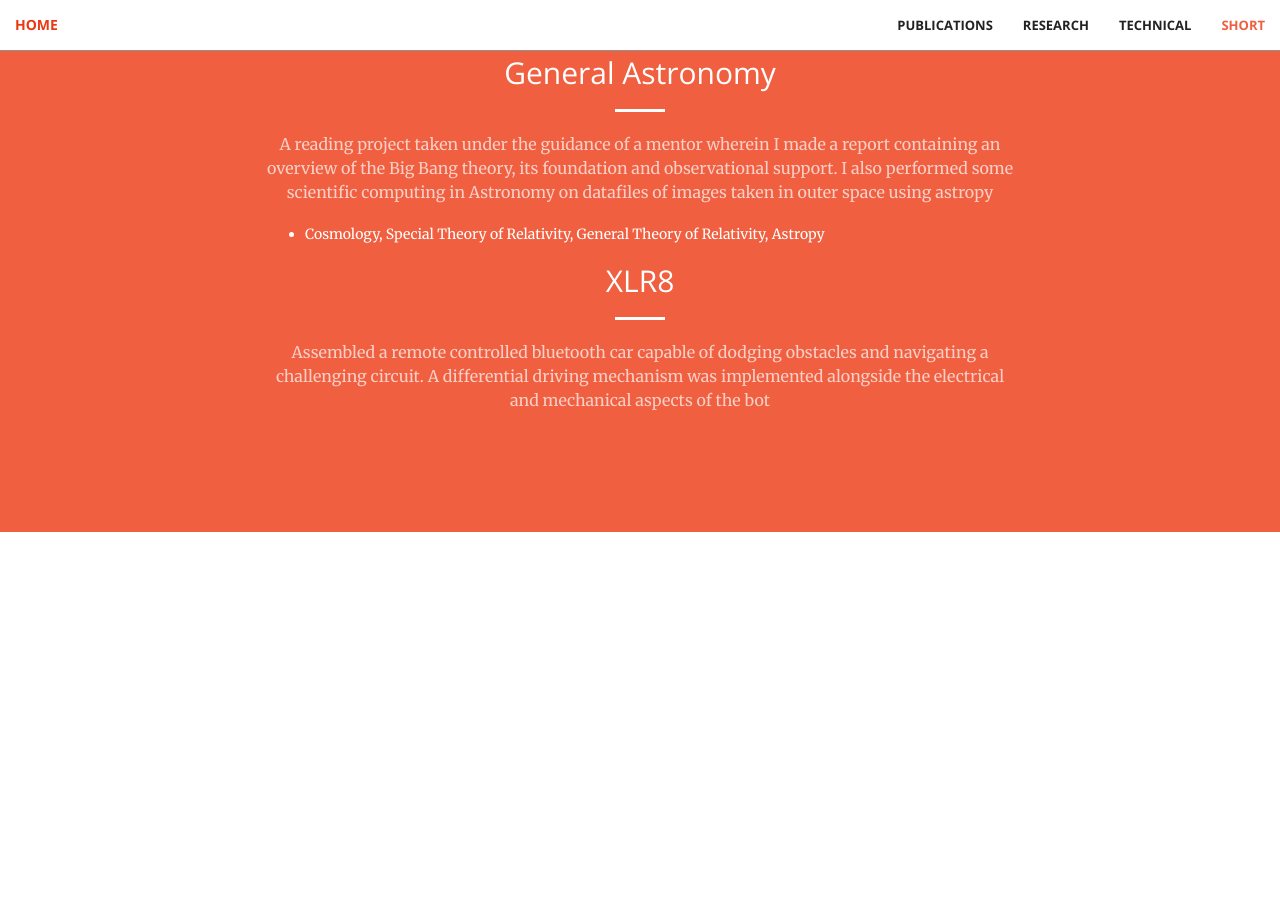
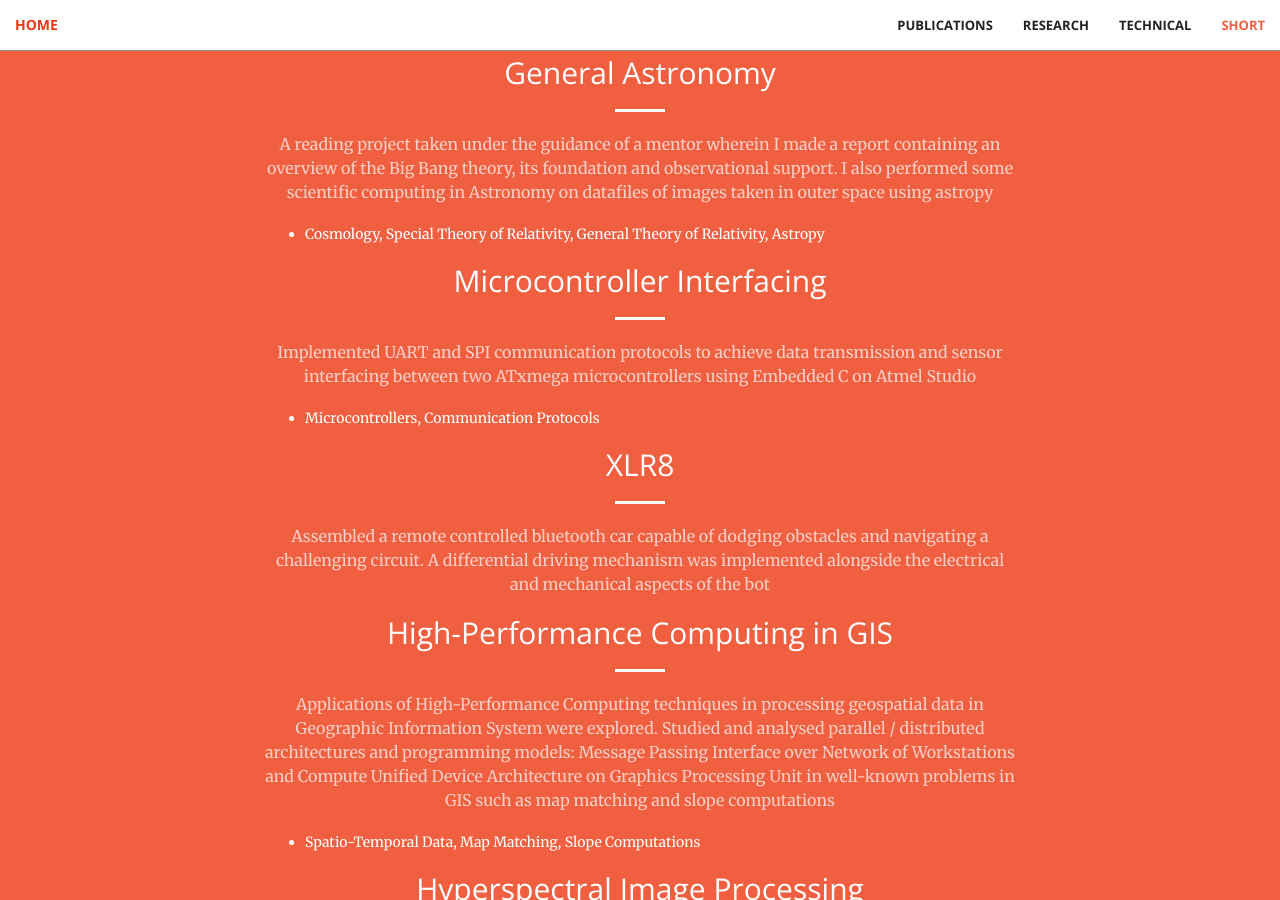
Before and after one commit to aravindbharathi/aravindbharathi.github.io, a Jekyll site: the page projects/index.html, which Jekyll copies as it is, in a window 1280 px wide and 900 px high, scrolled down 3875 px. Built offline with Jekyll 4.4.1, drawn with Linux system fonts in a browser that asks for light colours; before the commit the page ends 4407 px from its top, so only the background shows below that; some of the changed text lies outside the part shown.

Commit message:
Update index.html

```diff
--- a/projects/index.html
+++ b/projects/index.html
@@ -290,11 +290,40 @@
                         <li>Cosmology, Special Theory of Relativity, General Theory of Relativity, Astropy</li>
                       </ul>
                     </p>
+                    <h2 class="section-heading">Microcontroller Interfacing</h2>
+                    <hr class="light">
+                    <p class="text-faded">
+                      Implemented UART and SPI communication protocols to achieve data transmission
+                      and sensor interfacing between two ATxmega microcontrollers using Embedded C on Atmel Studio
+                      <ul align = "left">
+                        <li>Microcontrollers, Communication Protocols</li>
+                      </ul>
+                    </p>
                     <h2 class="section-heading">XLR8</h2>
                     <hr class="light">
                     <p class="text-faded">
                       Assembled a remote controlled bluetooth car capable of dodging obstacles and navigating a challenging circuit.
                       A differential driving mechanism was implemented alongside the electrical and mechanical aspects of the bot
+                    </p>
+                    <h2 class="section-heading">High-Performance Computing in GIS</h2>
+                    <hr class="light">
+                    <p class="text-faded">
+                      Applications of High-Performance Computing techniques in processing geospatial data in Geographic Information System were explored.
+                      Studied and analysed parallel / distributed architectures and programming models: Message Passing Interface
+                      over Network of Workstations and Compute Unified Device Architecture on
+                      Graphics Processing Unit in well-known problems in GIS such as map matching and slope
+                      computations
+                      <ul align = "left">
+                        <li>Spatio-Temporal Data, Map Matching, Slope Computations</li>
+                      </ul>
+                    </p>
+                    <h2 class="section-heading">Hyperspectral Image Processing</h2>
+                    <hr class="light">
+                    <p class="text-faded">
+                      Processed 191 bands of hyperspectral imagery
+                      <ul align = "left">
+                        <li>Histogram Equalisation, k-means clustering</li>
+                      </ul>
                     </p>
                 </div>
             </div>
```
